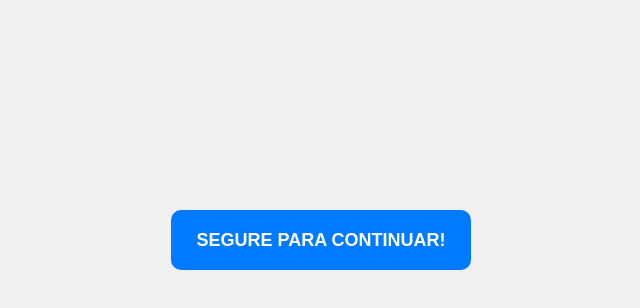
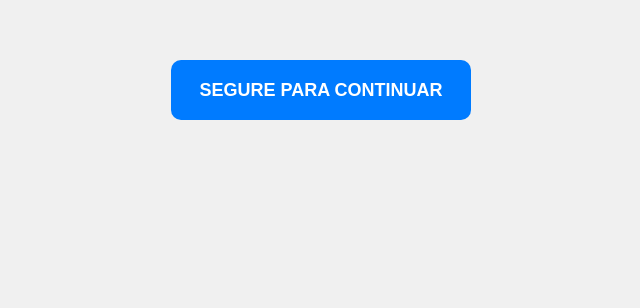
Before and after one commit to matheusw887/testedoiss, a plain HTML site: page index.html in a window 1280 px wide. Shown: the part 160-468 px from the top of the page, without its empty margins (319-959 px from the left). Drawn offline with Linux system fonts and the light colour scheme.

Commit message:
Update index.html

```diff
--- a/index.html
+++ b/index.html
@@ -16,11 +16,11 @@
         }
 
         .button-container {
-            position: relative;
             width: 80%; /* Ajuste para telas móveis */
             max-width: 300px; /* Limita o tamanho máximo */
             height: 60px;
-            position: top;
+            display: flex;
+            margin-bottom: 300px;
         }
 
         .button {
@@ -57,7 +57,7 @@
 <body>
     <div class="button-container">
         <button class="button" id="interactiveButton">
-            SEGURE PARA CONTINUAR!
+            SEGURE PARA CONTINUAR
         </button>
         <div class="progress" id="progressBar"></div>
     </div>
@@ -65,7 +65,7 @@
     <script>
         const button = document.getElementById('interactiveButton');
         const progressBar = document.getElementById('progressBar');
-        const holdTime = 500; // Tempo necessário para redirecionar (em milissegundos)
+        const holdTime = 800; // Tempo necessário para redirecionar (em milissegundos)
         let timer;
         let progressInterval;
         let progress = 0;
```
